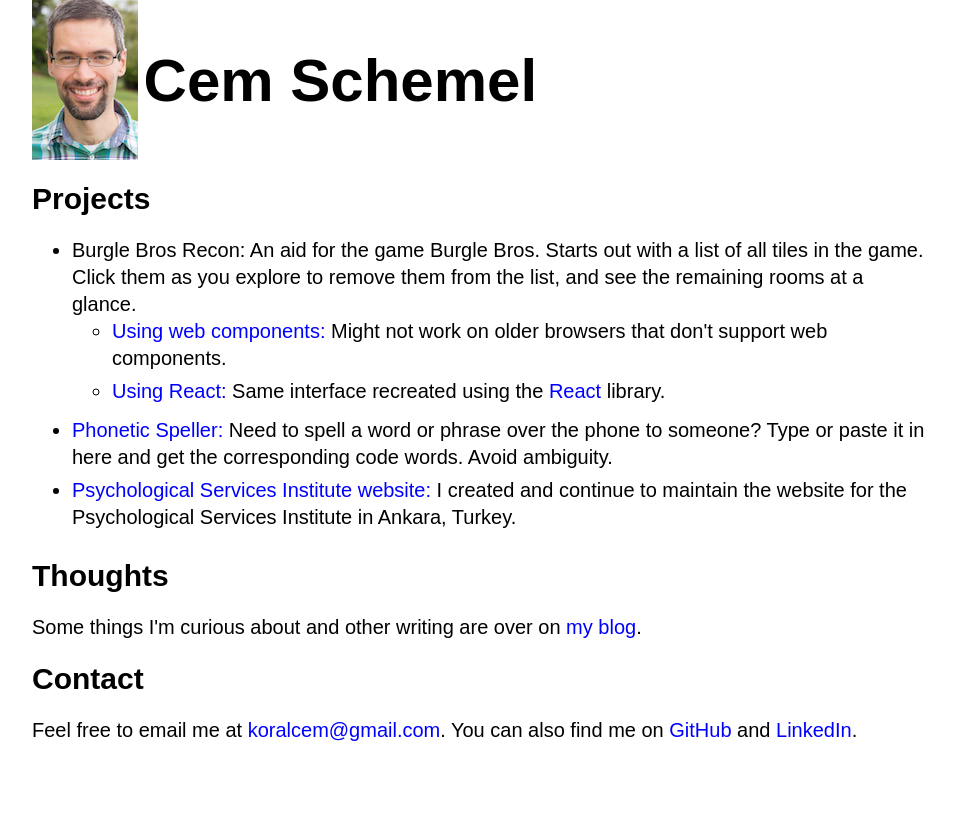
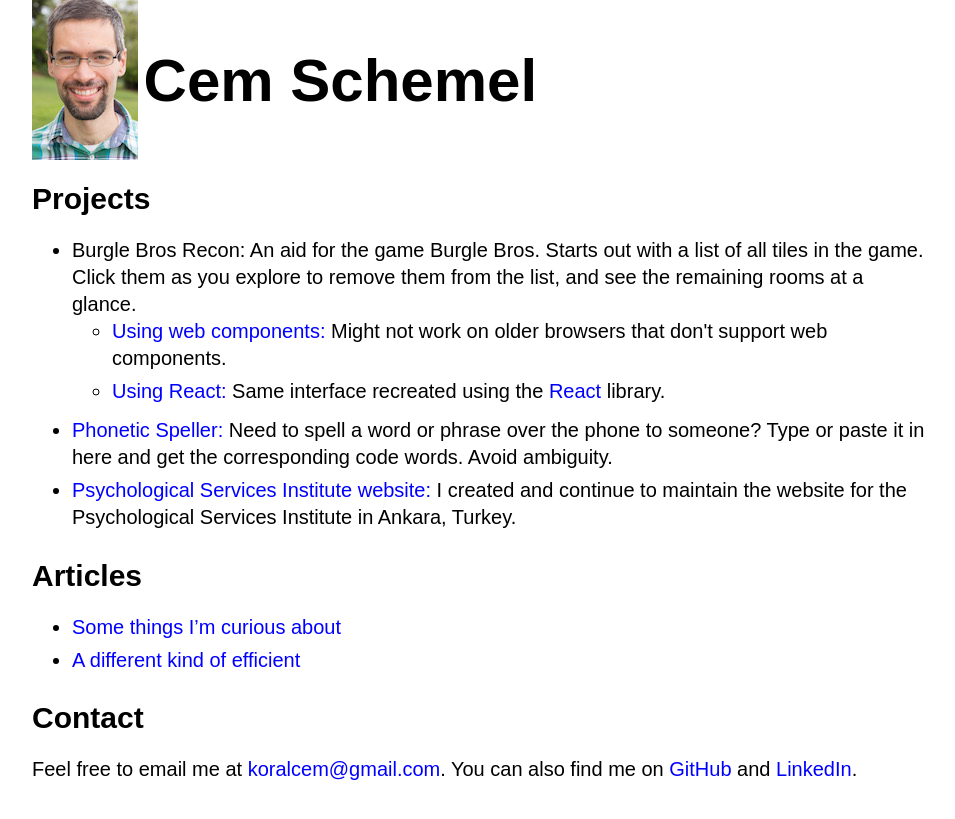
Before and after one commit to koralcem/personal-site, a Jekyll site: the page built from index.html, in a window 1280 px wide. Shown: the top 819 px of the page, without its empty margins (160-1115 px from the left). Built offline with Jekyll 4.4.1, drawn with Linux system fonts in a browser that asks for light colours.

Commit message:
Bring in blog posts

```diff
--- /dev/null
+++ b/css/post.scss
@@ -0,0 +1,18 @@
+---
+---
+
+body {
+  font-family: Georgia, 'Times New Roman', Times, serif;
+  font-size: 1.3rem;
+  line-height: 1.4;
+  display: flex;
+  justify-content: center;
+}
+
+article {
+  width: 60%;
+}
+
+li {
+  margin-bottom: 1rem;
+}
--- a/index.html
+++ b/index.html
@@ -20,9 +20,14 @@ css_files:
   <li><a href="http://www.psikolojik-hizmetler.com/">Psychological Services Institute website:</a> I created and continue to maintain the website for the Psychological Services Institute in Ankara, Turkey.</li>
 </ul>
 
-<h2>Thoughts</h2>
-<p>Some things I'm curious about and other writing are over on <a href="https://cemscuriosities.wordpress.com/blog/">my blog</a>.</p>
-
+<h2>Articles</h2>
+<ul>
+  {% for post in site.posts %}
+    <li>
+      <a href="{{ post.url }}">{{ post.title }}</a>
+    </li>
+  {% endfor %}
+</ul>
 
 <h2>Contact</h2>
 <p>Feel free to email me at <a href="mailto:koralcem@gmail.com">koralcem@gmail.com</a>. You can also find me on <a href="https://github.com/koralcem">GitHub</a> and <a href="https://www.linkedin.com/in/cemschemel/">LinkedIn</a>.</p>
```
Also changed, not shown: _layouts/post.html (added, +15 -0 lines), _posts/2019-05-01-efficient.md (added, +12 -0 lines), _posts/2019-05-15-questions.md (added, +12 -0 lines).
